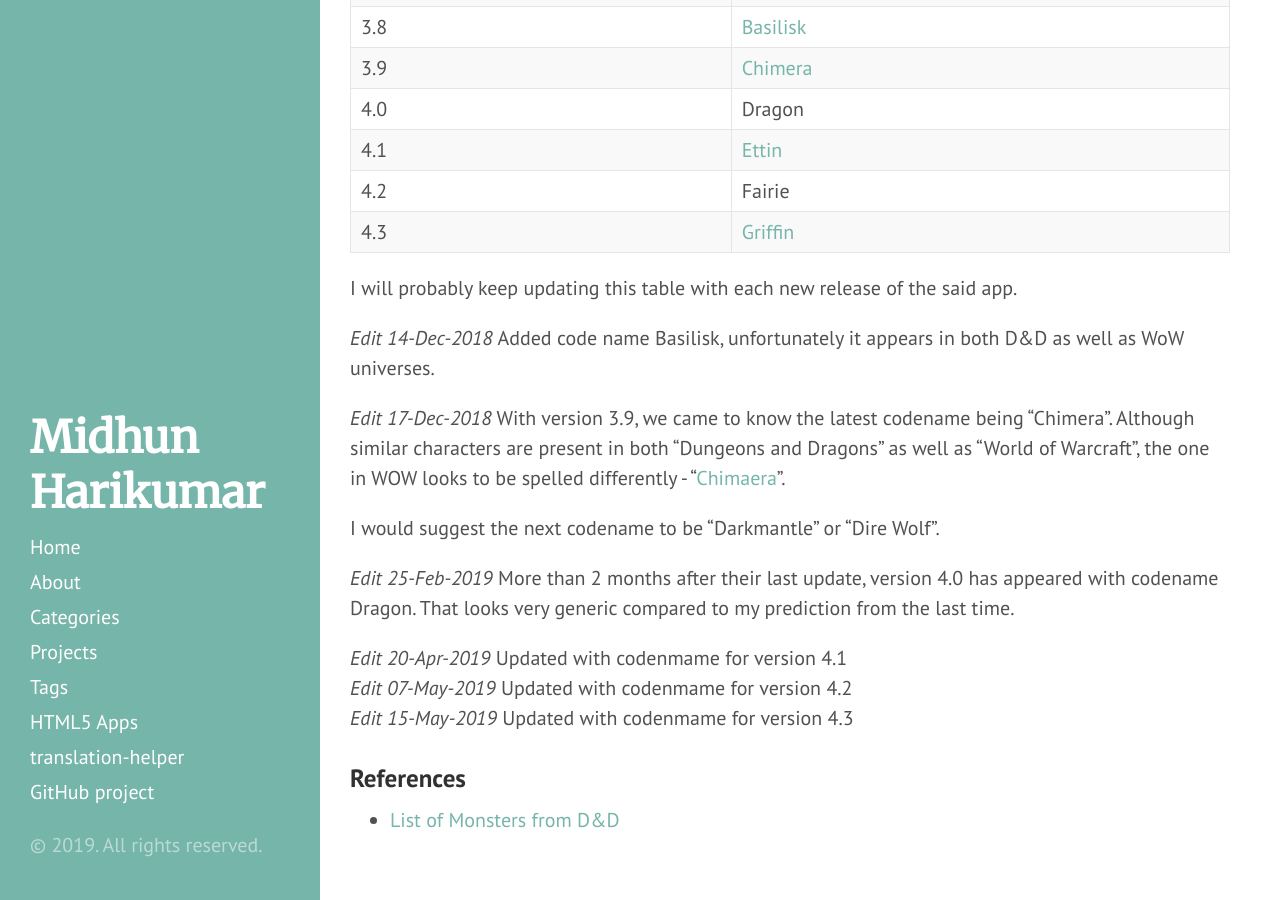
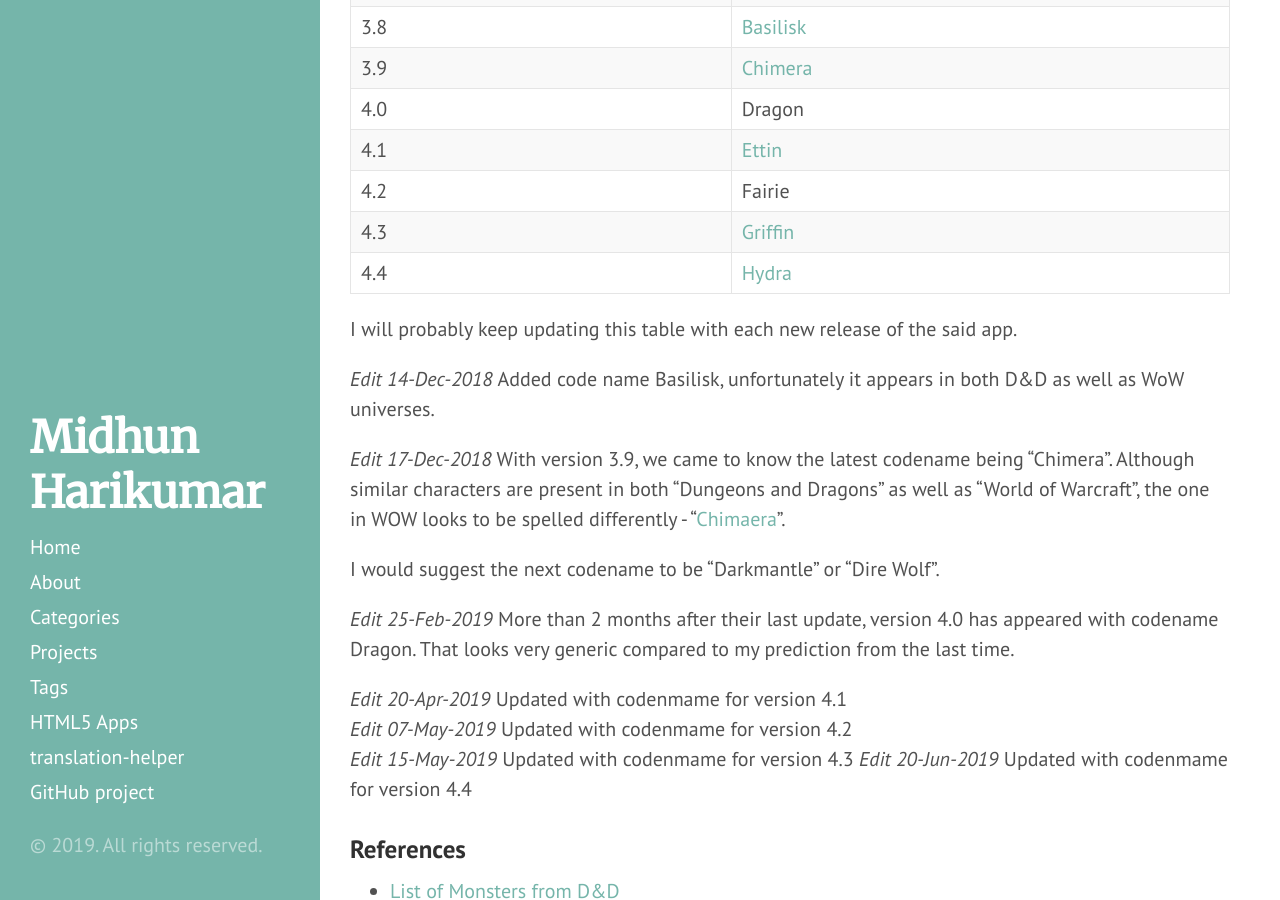
Before and after one commit to midhunhk/midhunhk.github.io, a Jekyll site: the page built from _posts/2018-10-26-android-messages-mark-2.md, in a window 1280 px wide and 900 px high, scrolled down 437 px. Built offline with Jekyll 4.4.1, drawn with Linux system fonts in a browser that asks for light colours.

Commit message:
Update 2018-10-26-android-messages-mark-2.md

```diff
--- a/_posts/2018-10-26-android-messages-mark-2.md
+++ b/_posts/2018-10-26-android-messages-mark-2.md
@@ -21,6 +21,7 @@
 | 4.1     | [Ettin](https://en.wikipedia.org/wiki/Ettin_(Dungeons_%26_Dragons)) |
 | 4.2     | Fairie   |
 | 4.3     | [Griffin](https://en.wikipedia.org/wiki/Griffon_(Dungeons_%26_Dragons))  |
+| 4.4     | [Hydra](https://en.wikipedia.org/wiki/List_of_Dungeons_%26_Dragons_monsters_(1974%E2%80%9376))   |
 
 I will probably keep updating this table with each new release of the said app.
 
@@ -37,6 +38,7 @@
 *Edit 20-Apr-2019* Updated with codenmame for version 4.1
 *Edit 07-May-2019* Updated with codenmame for version 4.2
 *Edit 15-May-2019* Updated with codenmame for version 4.3
+*Edit 20-Jun-2019* Updated with codenmame for version 4.4
 
 ### References
  - [List of Monsters from D&D](https://en.wikipedia.org/wiki/List_of_Dungeons_%26_Dragons_5th_edition_monsters)
```
